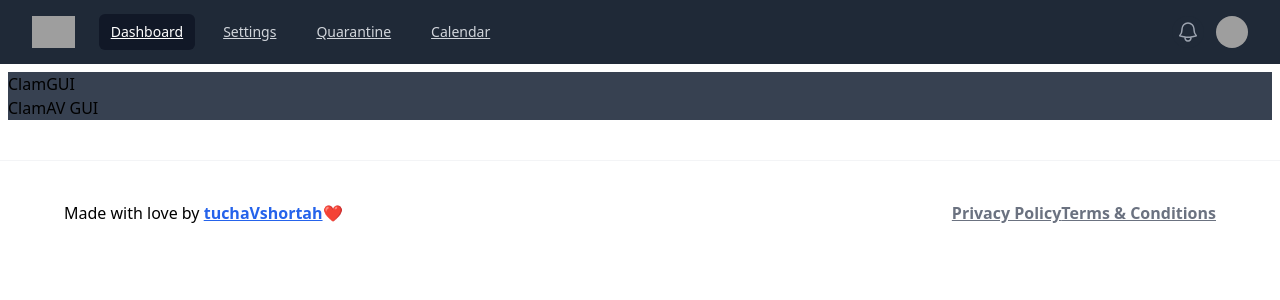
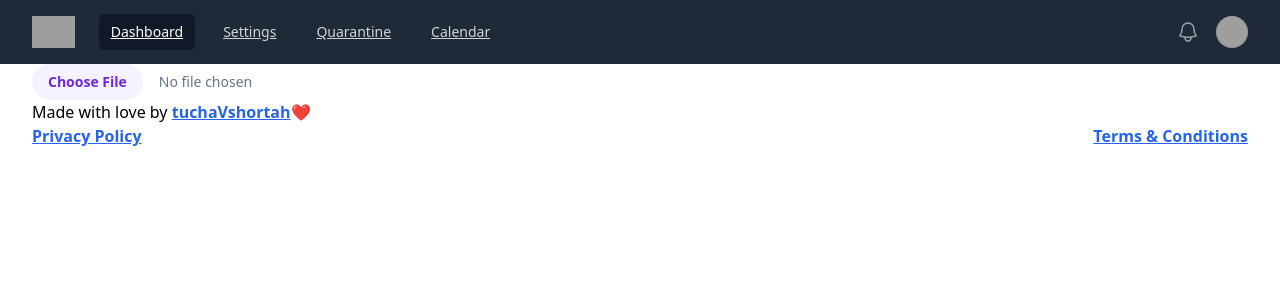
Before and after one commit to tuchaVshortah/clamgui-rs, a Next.js app in the folder clamgui-app/: page / in a window 1280 px wide. Shown: the top 300 px of the page. Built offline with nearby package versions, Linux system fonts and the light colour scheme; grey boxes are pictures that could not be loaded.

Commit message:
Updates and minor changes

```diff
--- a/clamgui-app/app/layout.tsx
+++ b/clamgui-app/app/layout.tsx
@@ -15,7 +15,7 @@
     <html lang="en">
       <body>
           <Navbar/>
-          {children}
+            {children}
           <Footer/>
         </body>
     </html>
--- a/clamgui-app/app/page.tsx
+++ b/clamgui-app/app/page.tsx
@@ -1,9 +1,18 @@
 export default function Homepage() {
   return (
-    <div className="m-2 bg-gray-700">
-      <h1>ClamGUI</h1>
-      <p>ClamAV GUI</p>
-
+    <div className="mx-auto max-w-7xl px-2 sm:px-6 lg:px-8">
+      <form className="flex items-center space-x-6">
+        <label className="block">
+          <span className="sr-only">Choose a file</span>
+          <input type="file" className="block w-full text-sm text-slate-500
+            file:mr-4 file:py-2 file:px-4
+            file:rounded-full file:border-0
+            file:text-sm file:font-semibold
+            file:bg-violet-50 file:text-violet-700
+            hover:file:bg-violet-100
+          "/>
+        </label>
+      </form>
     </div>
   )
 }
--- a/clamgui-app/components/Footer.tsx
+++ b/clamgui-app/components/Footer.tsx
@@ -3,18 +3,18 @@
 
 const Footer = () => {
     return (
-        <footer>
-            <div className='flex justify-between items-center flex-wrap mt-10 border-t border-gray-100 sm:px-16 px-6 py-10'>
+        <footer className="mx-auto max-w-7xl px-2 sm:px-6 lg:px-8">
             <p>Made with love by <Link href={'https://github.com/tuchaVshortah/clamgui-rs'}>tuchaVshortah</Link>❤️</p>
 
-            <div>
-                <Link href="/" className="text-gray-500">
-                Privacy Policy
-                </Link>
-                <Link href="/" className="text-gray-500">
-                Terms & Conditions
-                </Link>
-            </div>
+
+            <div className='flex justify-between'>
+                <div>
+                    <Link href="/">Privacy Policy</Link>
+                </div>
+
+                <div>
+                    <Link href="/">Terms & Conditions</Link>
+                </div>
             </div>
         </footer>
     )
--- /dev/null
+++ b/package.json
@@ -0,0 +1,5 @@
+{
+  "dependencies": {
+    "@headlessui/react": "^1.7.15"
+  }
+}
```
Also changed, not shown: 1 other file (tests, documents, lock files or other folders).
